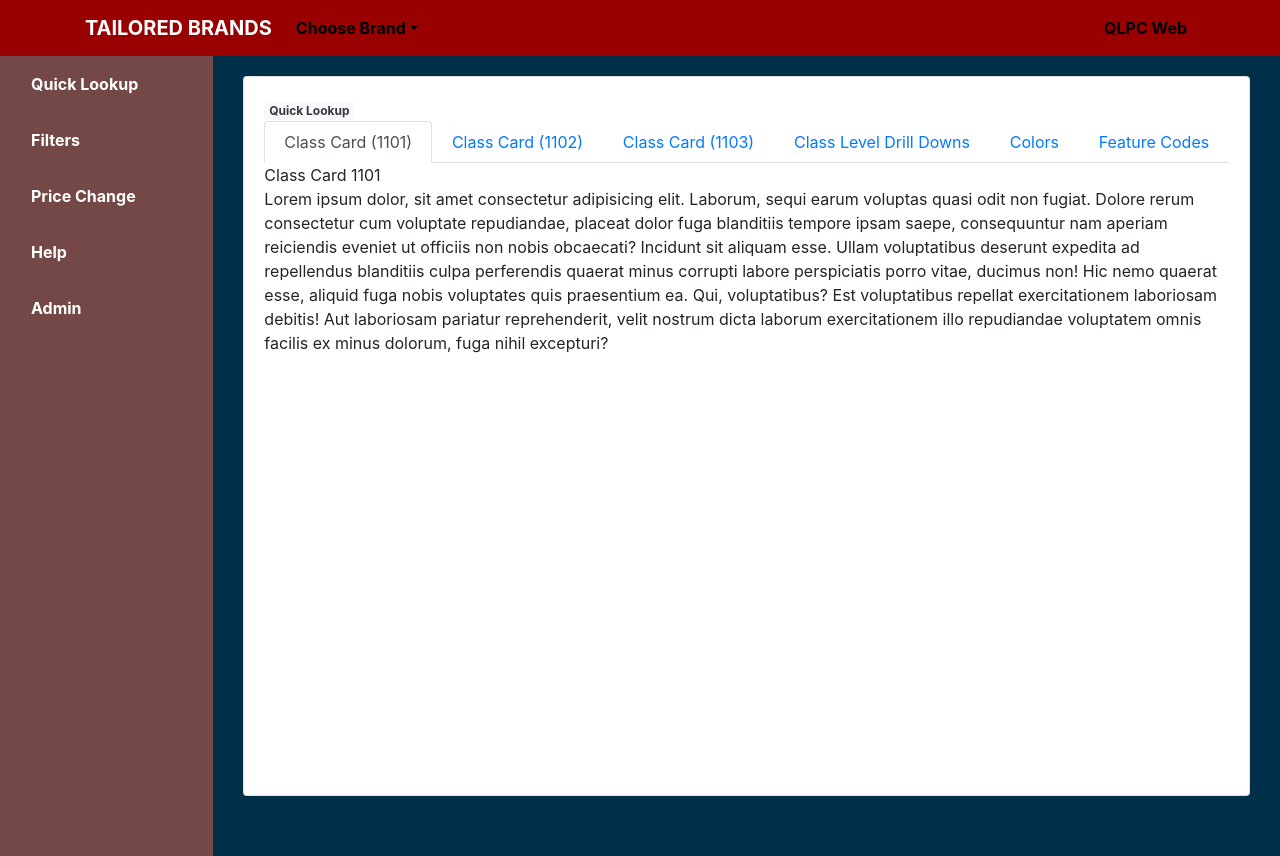
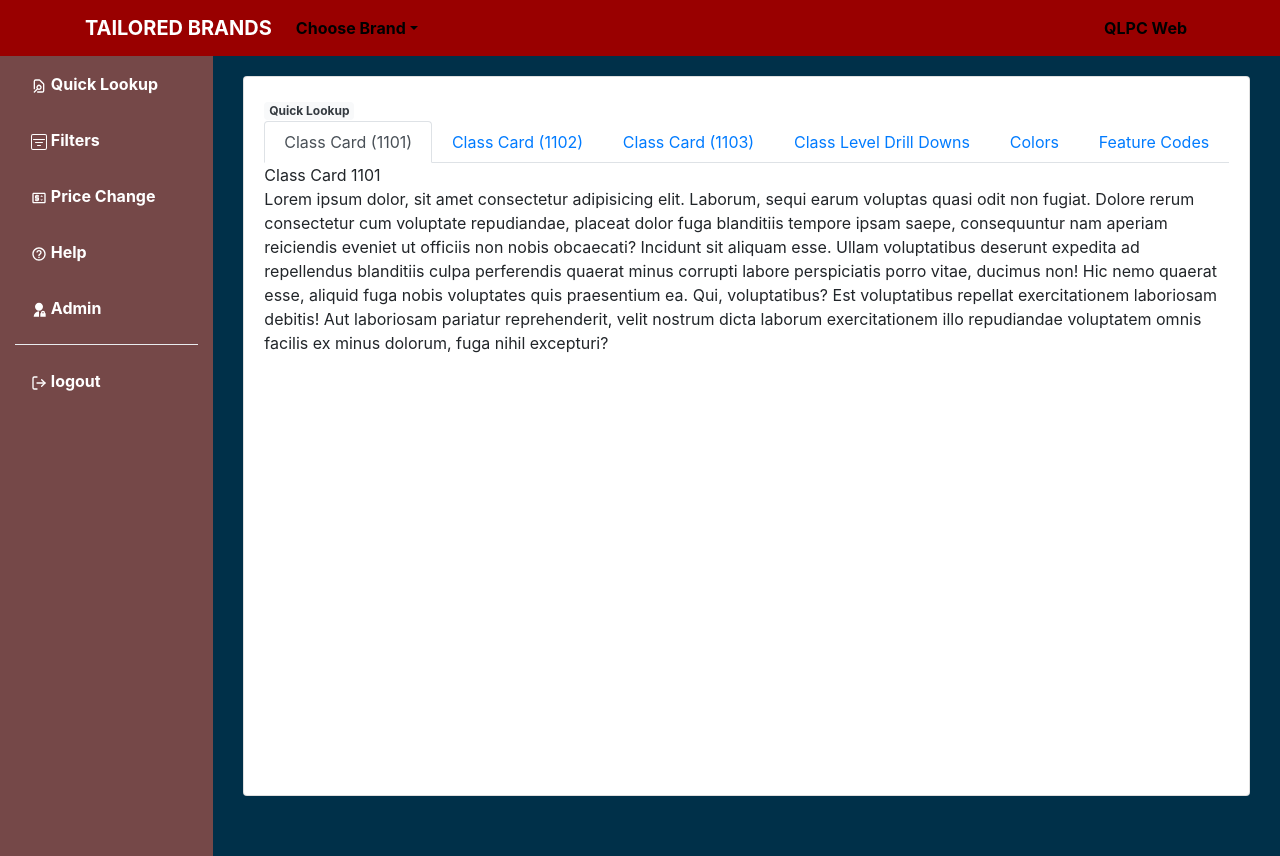
Before and after one commit to mishrasambit/raghu-web1, a React (Create React App) app: page /home in a window 1280 px wide. Built offline with nearby package versions, Linux system fonts and the light colour scheme.

Commit message:
login redirect and logout function in home

```diff
--- a/package.json
+++ b/package.json
@@ -11,6 +11,7 @@
     "react": "^17.0.2",
     "react-bootstrap": "^2.1.0",
     "react-dom": "^17.0.2",
+    "react-icons": "^4.3.1",
     "react-redux": "^7.2.6",
     "react-router-dom": "^6.2.1",
     "react-scripts": "5.0.0",
--- a/src/components/Sidebar.jsx
+++ b/src/components/Sidebar.jsx
@@ -1,43 +1,67 @@
 import React from 'react'
-import {Nav} from 'react-bootstrap'
+import {Nav, NavDropdown} from 'react-bootstrap'
+import {useNavigate} from 'react-router-dom'
+import {HiOutlineDocumentSearch} from 'react-icons/hi'
+import {BsFilterSquare} from 'react-icons/bs'
+import {MdOutlinePriceChange} from 'react-icons/md'
+import {BiHelpCircle} from 'react-icons/bi'
+import {RiAdminFill} from 'react-icons/ri'
+import {FiLogOut} from 'react-icons/fi'
+import {useDispatch, useSelector} from 'react-redux'
+import {logout} from '../redux/features/login/loginSlice';
 
 const sideNavList = [
     {
         id: 1,
         key: 'quicklookup',
-        text: 'Quick Lookup'
+        text: 'Quick Lookup',
+        icon :<HiOutlineDocumentSearch/>
     },
     {
         id: 2,
         key: 'filters',
-        text: 'Filters'
+        text: 'Filters',
+        icon :<BsFilterSquare/>
     },
     {
         id: 3,
         key: 'pricechange',
-        text: 'Price Change'
+        text: 'Price Change',
+        icon :<MdOutlinePriceChange/>
     },
     {
         id: 4,
         key: 'help',
-        text: 'Help'
+        text: 'Help',
+        icon :<BiHelpCircle/>
     },
     {
         id: 5,
         key: 'admin',
-        text: 'Admin'
+        text: 'Admin',
+        icon :<RiAdminFill/>
     }
 ]
 
 const Sidebar = (props) => {
+    const navigate = useNavigate()
+    const dispatch = useDispatch();
+    const doLogout = ()=>{
+        dispatch(logout())
+        navigate("/")
+    }
     return (
         <Nav defaultActiveKey="/home"
             className="flex-column"
             onSelect={(selectedKey) => props.setMainContnet(selectedKey)}>
             {sideNavList.map((navitem)=>(
                 <Nav.Link key={navitem.id} eventKey={navitem.key} className="side-nav-item">
-                    {navitem.text}</Nav.Link>
+                   {navitem.icon} {navitem.text}</Nav.Link>
             ))}
+            <NavDropdown.Divider />
+            <Nav.Link key="100" eventKey="logout" className="side-nav-item"
+                onClick={doLogout}>
+                   <FiLogOut/> logout</Nav.Link>
         </Nav>
     )
 }
--- a/src/pages/Login.jsx
+++ b/src/pages/Login.jsx
@@ -1,24 +1,36 @@
-import React from 'react'
+import React, {useReducer} from 'react'
 import {useNavigate} from 'react-router-dom'
 import {Card, Form, Stack, Button} from 'react-bootstrap'
 import {useDispatch, useSelector} from 'react-redux'
 
 import {signinApi} from '../redux/features/login/loginSlice';
 
+const initialState = {
+    username : '',
+    password : ''
+}
+
+const reducer=(state, action)=>{
+    switch (action.type) {
+        case 'update-username':
+          return {...state, username: action.payload};
+        case 'update-password':
+          return {...state, password: action.payload};
+        default:
+          throw new Error();
+      }
+}
+
 const Login = () => {
     const [errorMessage, setErrorMessage] = React.useState(undefined)
+    const [loginForm, formDispatch] = useReducer(reducer, initialState)
     const dispatch = useDispatch();
     const {userData, loading, error } = useSelector(state=>state.loginReducer);
     const navigate = useNavigate()
     const doLogin = async () => {
-        const formData = {
-            username : "sambit",
-            pasword : "sambit"
-        }
-
+        setErrorMessage(undefined)
         try{
-            dispatch(signinApi(formData));
-
+            dispatch(signinApi(loginForm));
         }catch(err){
             console.log("error")
             console.log(err)
@@ -28,8 +40,11 @@ const Login = () => {
         // if isUserLoggedIn turned to true redirect to /home
         if (userData && userData.otherdata==='logged-in') {
             navigate("/home")
+        }else if(error){
+            setErrorMessage(error)
         }
-    }, [userData]);
+
+    }, [userData, error, loading]);
     return (
         <div>
             <Card className="p-6 d-flex justify-content-center">
@@ -38,16 +53,19 @@ const Login = () => {
                     <Stack gap={3} className="d-flex flex-column">
                     <div>Login Form</div>
                     {errorMessage && <div>{errorMessage}</div>}
+                    {loading && <div>Loading...</div>}
                     <Form.Control
                         type="text"
                         id="inputPassword5"
                         aria-describedby="passwordHelpBlock"
+                        onChange={(e)=>formDispatch({type: 'update-username', payload: e.target.value})}
                     />
 
                     <Form.Control
                         type="password"
                         id="inputPassword5"
                         aria-describedby="passwordHelpBlock"
+                        onChange={(e)=>formDispatch({type: 'update-password', payload: e.target.value})}
                     />
                     <Stack gap={3} direction="horizontal" className="d-flex flex-column justify-content-around">
                         <Button variant="primary" onClick={doLogin}>Login</Button>
--- a/src/redux/features/login/loginSlice.js
+++ b/src/redux/features/login/loginSlice.js
@@ -10,13 +10,13 @@ const makeApiCall = async (url, body, token)=>{
     return new Promise((resolve, reject) => {
         if(body.username==='sambit') {
             setTimeout(
-                resolve({username: body.username, otherdata : 'logged-in'})
+                ()=>{resolve({username: body.username, otherdata : 'logged-in'})}
             , 3000)
         }
         else{
             setTimeout(
-                reject({message:"Please check username and password"})
-            , 2000)
+                ()=>{reject({message:"Please check username and password"})}
+            , 5000)
         }
     })
 }
@@ -37,8 +37,11 @@ export const loginSlice = createSlice({
 
       },
       logout: (state) => {
+        state.userData = undefined;
+        state.loading = false;
+        state.error = undefined;
 
-      },
+      }
     },
     extraReducers:{
         [signinApi.fulfilled]:(state, action)=>{
```
Also changed, not shown: 1 other file (tests, documents, lock files or other folders).
